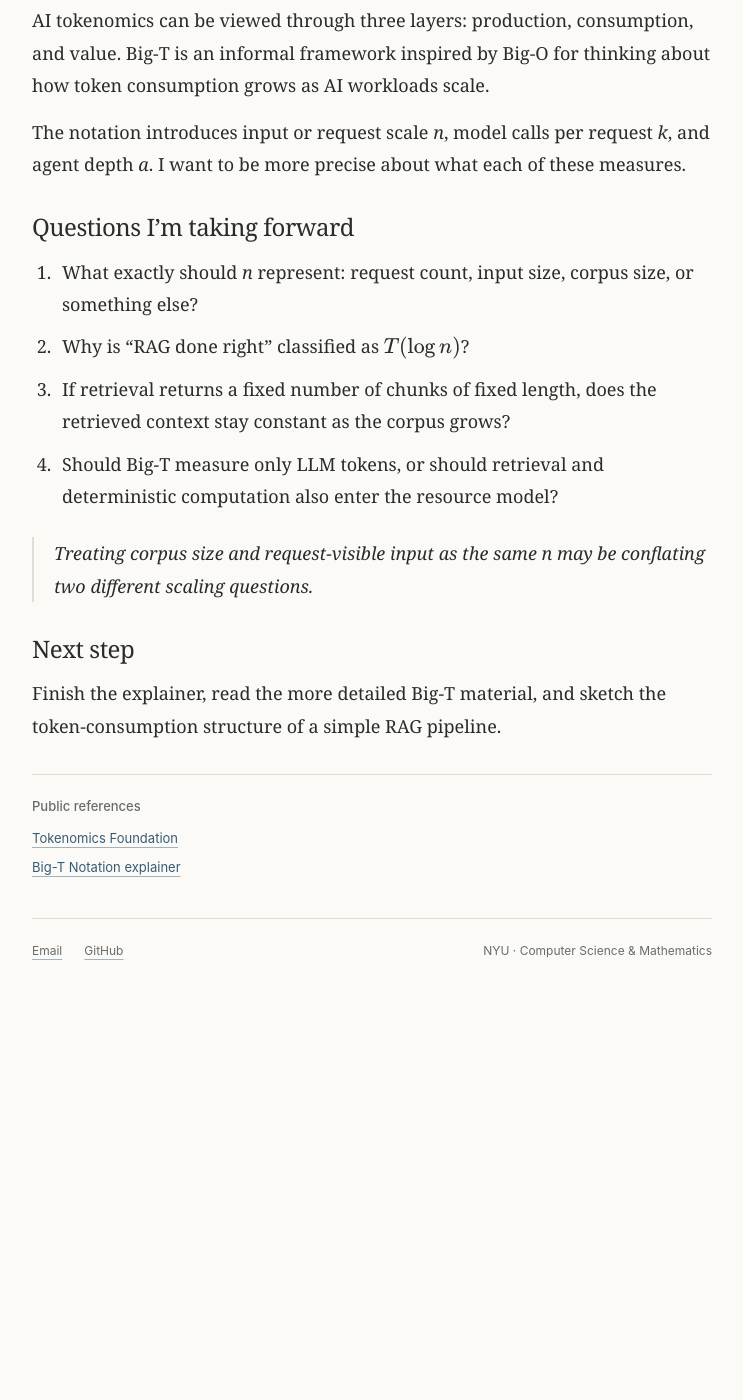
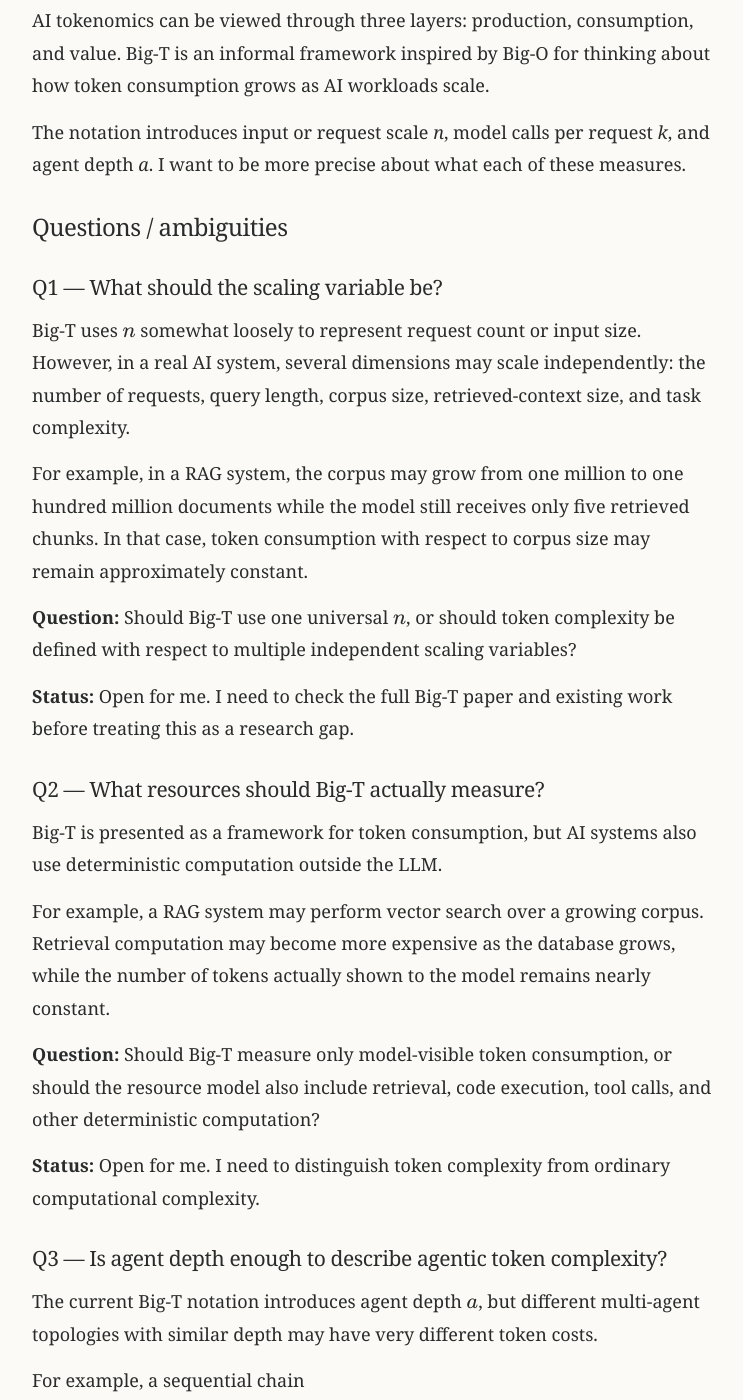
Before and after one commit to reagan-nz/reagan-nz.github.io, a Jekyll site: the page built from _research/2026-09-14-starting-ai-tokenomics.md, in a window 1280 px wide and 1400 px high, scrolled down 643 px. Shown: the whole window, without its empty margins (268-1011 px from the left). Built offline with Jekyll 4.4.1, drawn with Linux system fonts in a browser that asks for light colours; before the commit the page ends 1634 px from its top, so only the background shows below that; some of the changed text lies outside the part shown.

Commit message:
Expand Big-T research questions

```diff
--- a/_research/2026-09-14-starting-ai-tokenomics.md
+++ b/_research/2026-09-14-starting-ai-tokenomics.md
@@ -20,14 +20,49 @@ AI tokenomics can be viewed through three layers: production, consumption, and v
 
 The notation introduces input or request scale *n*, model calls per request *k*, and agent depth *a*. I want to be more precise about what each of these measures.
 
-## Questions I'm taking forward
+## Questions / ambiguities
 
-1. What exactly should *n* represent: request count, input size, corpus size, or something else?
-2. Why is “RAG done right” classified as $$T(\log n)$$?
-3. If retrieval returns a fixed number of chunks of fixed length, does the retrieved context stay constant as the corpus grows?
-4. Should Big-T measure only LLM tokens, or should retrieval and deterministic computation also enter the resource model?
+### Q1 — What should the scaling variable be?
 
-> Treating corpus size and request-visible input as the same *n* may be conflating two different scaling questions.
+Big-T uses \\(n\\) somewhat loosely to represent request count or input size. However, in a real AI system, several dimensions may scale independently: the number of requests, query length, corpus size, retrieved-context size, and task complexity.
+
+For example, in a RAG system, the corpus may grow from one million to one hundred million documents while the model still receives only five retrieved chunks. In that case, token consumption with respect to corpus size may remain approximately constant.
+
+**Question:** Should Big-T use one universal \\(n\\), or should token complexity be defined with respect to multiple independent scaling variables?
+
+**Status:** Open for me. I need to check the full Big-T paper and existing work before treating this as a research gap.
+
+### Q2 — What resources should Big-T actually measure?
+
+Big-T is presented as a framework for token consumption, but AI systems also use deterministic computation outside the LLM.
+
+For example, a RAG system may perform vector search over a growing corpus. Retrieval computation may become more expensive as the database grows, while the number of tokens actually shown to the model remains nearly constant.
+
+**Question:** Should Big-T measure only model-visible token consumption, or should the resource model also include retrieval, code execution, tool calls, and other deterministic computation?
+
+**Status:** Open for me. I need to distinguish token complexity from ordinary computational complexity.
+
+### Q3 — Is agent depth enough to describe agentic token complexity?
+
+The current Big-T notation introduces agent depth \\(a\\), but different multi-agent topologies with similar depth may have very different token costs.
+
+For example, a sequential chain
+
+$$
+A \rightarrow B \rightarrow C \rightarrow D
+$$
+
+is structurally different from a branching system in which one agent spawns many workers. If each agent creates \\(b\\) sub-agents over depth \\(a\\), the number of active agents may grow approximately like
+
+$$
+1 + b + b^2 + \cdots + b^a,
+$$
+
+rather than simply scaling linearly with \\(a\\).
+
+**Question:** Is agent depth \\(a\\) sufficient, or does a useful token-complexity framework also need branching factor, topology, retry structure, or some other description of agent coordination?
+
+**Status:** Candidate question. I need to check how the full Big-T framework models branching and multi-agent systems.
 
 ## Next step
 
```
